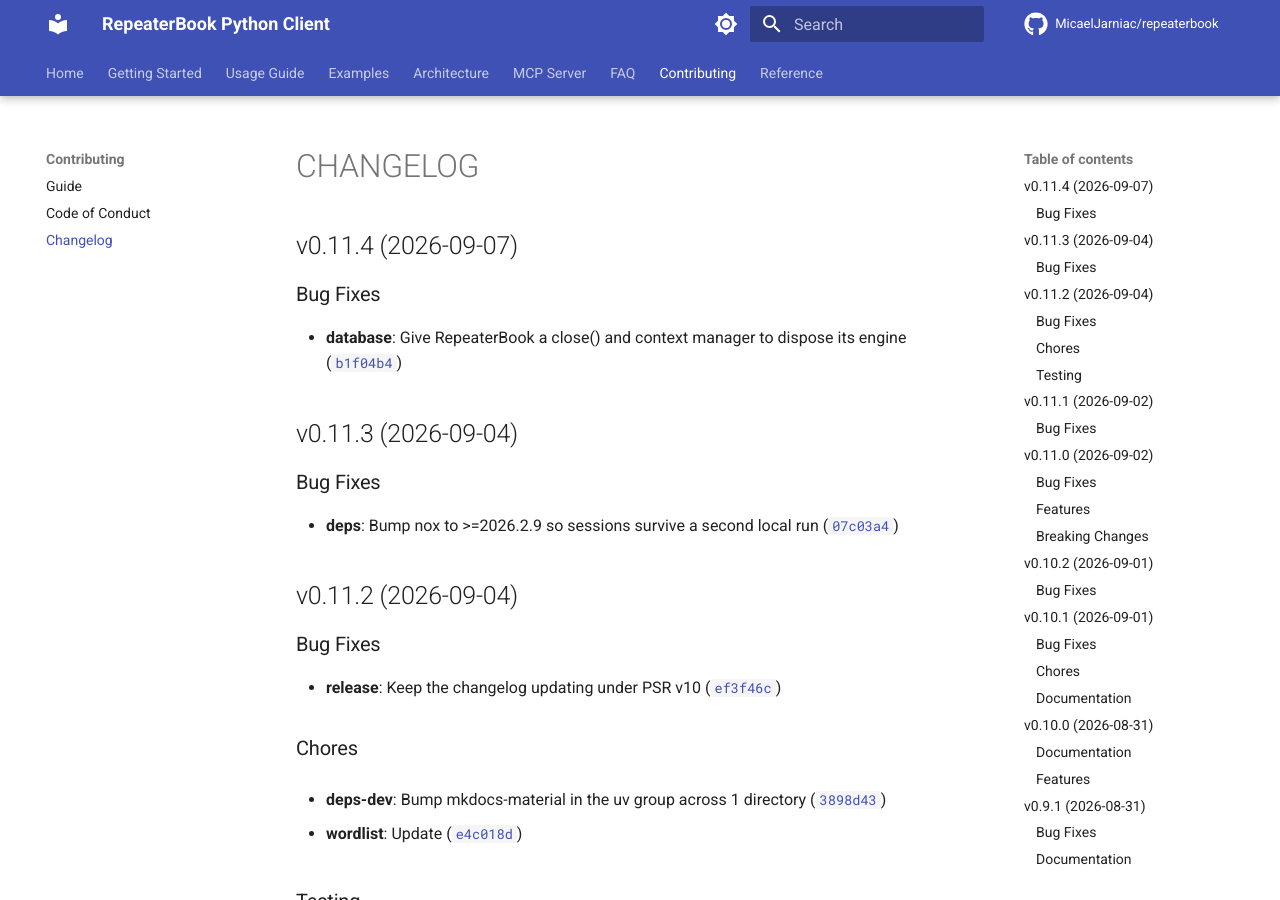
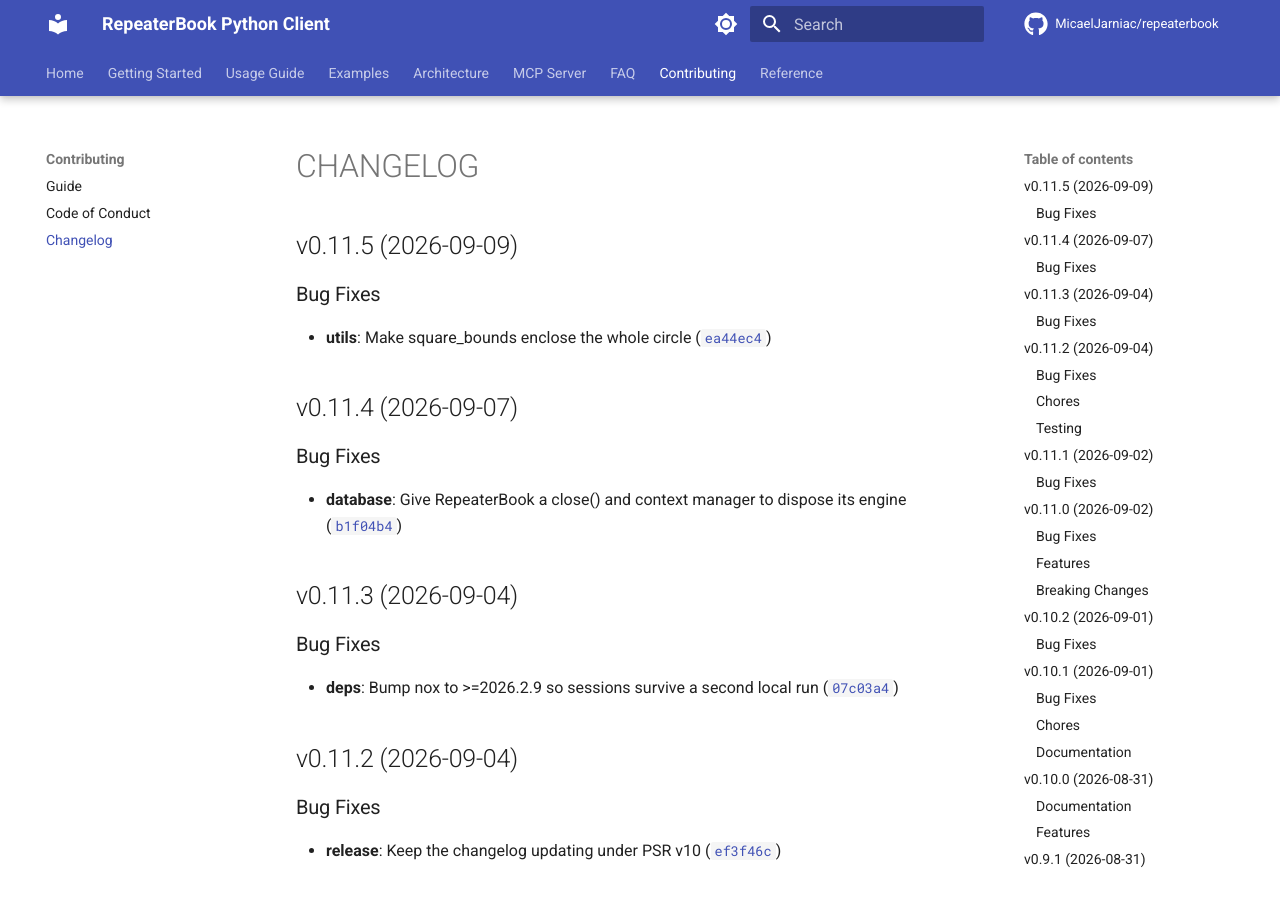
Before and after one commit to MicaelJarniac/repeaterbook, an MkDocs documentation site: the page built from docs/CHANGELOG.md, in a window 1280 px wide and 900 px high. Built offline with MkDocs 1.6.1 and Material for MkDocs 9.7.7, drawn with Linux system fonts in a browser that asks for light colours; comment, search, counter and statistics services are not loaded.

Commit message:
0.11.5
Automatically generated by python-semantic-release

```diff
--- a/docs/CHANGELOG.md
+++ b/docs/CHANGELOG.md
@@ -1,6 +1,14 @@
 # CHANGELOG
 
 <!-- version list -->
+
+## v0.11.5 (2026-09-09)
+
+### Bug Fixes
+
+- **utils**: Make square_bounds enclose the whole circle
+  ([`ea44ec4`](https://github.com/MicaelJarniac/repeaterbook/commit/ea44ec49b344e00598b10a32bec494e8e5f06032))
+
 
 ## v0.11.4 (2026-09-07)
 
--- a/pyproject.toml
+++ b/pyproject.toml
@@ -1,6 +1,6 @@
 [project]
 name = "repeaterbook"
-version = "0.11.4"
+version = "0.11.5"
 description = "Unofficial third-party Python client and MCP server for the RepeaterBook.com API."
 authors = [
   {name = "Micael Jarniac", email = "micael@jarniac.dev"},
--- a/server.json
+++ b/server.json
@@ -3,7 +3,7 @@
   "name": "io.github.MicaelJarniac/repeaterbook",
   "title": "RepeaterBook",
   "description": "Look up amateur radio repeaters from RepeaterBook.com by location, band, and mode.",
-  "version": "0.11.4",
+  "version": "0.11.5",
   "repository": {
     "url": "https://github.com/MicaelJarniac/repeaterbook",
     "source": "github"
@@ -14,7 +14,7 @@
       "registryType": "pypi",
       "registryBaseUrl": "https://pypi.org",
       "identifier": "repeaterbook",
-      "version": "0.11.4",
+      "version": "0.11.5",
       "runtimeHint": "uvx",
       "transport": {
         "type": "stdio"
```
Also changed, not shown: 1 other file.
